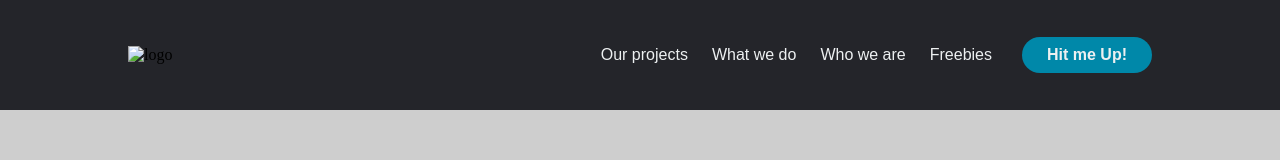
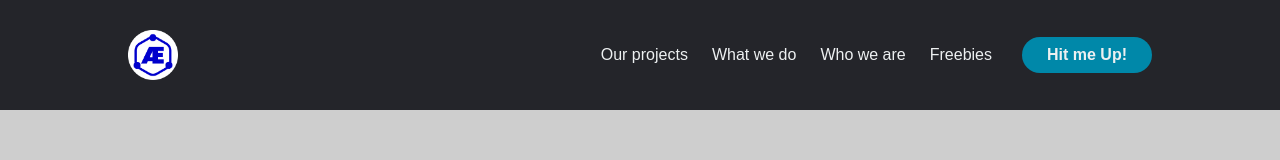
Before and after one commit to IGROMS/AstroEmbed, a plain HTML site: page index.html in a window 1280 px wide. Shown: the top 160 px of the page. Drawn offline with Linux system fonts and the light colour scheme.

Commit message:
Update index.html

```diff
--- a/index.html
+++ b/index.html
@@ -13,7 +13,7 @@
 <body>
 
     <header>
-        <img  class="logo" src="img\logo.png" alt="logo">
+        <img  class="logo" src="0.75x/Mesa de trabajo 2@0.75x.png" alt="logo">
         <nav>
             <ul class="nav__links">
                 <li class="menu-item"><a href="#">Our projects</a></li>
```
